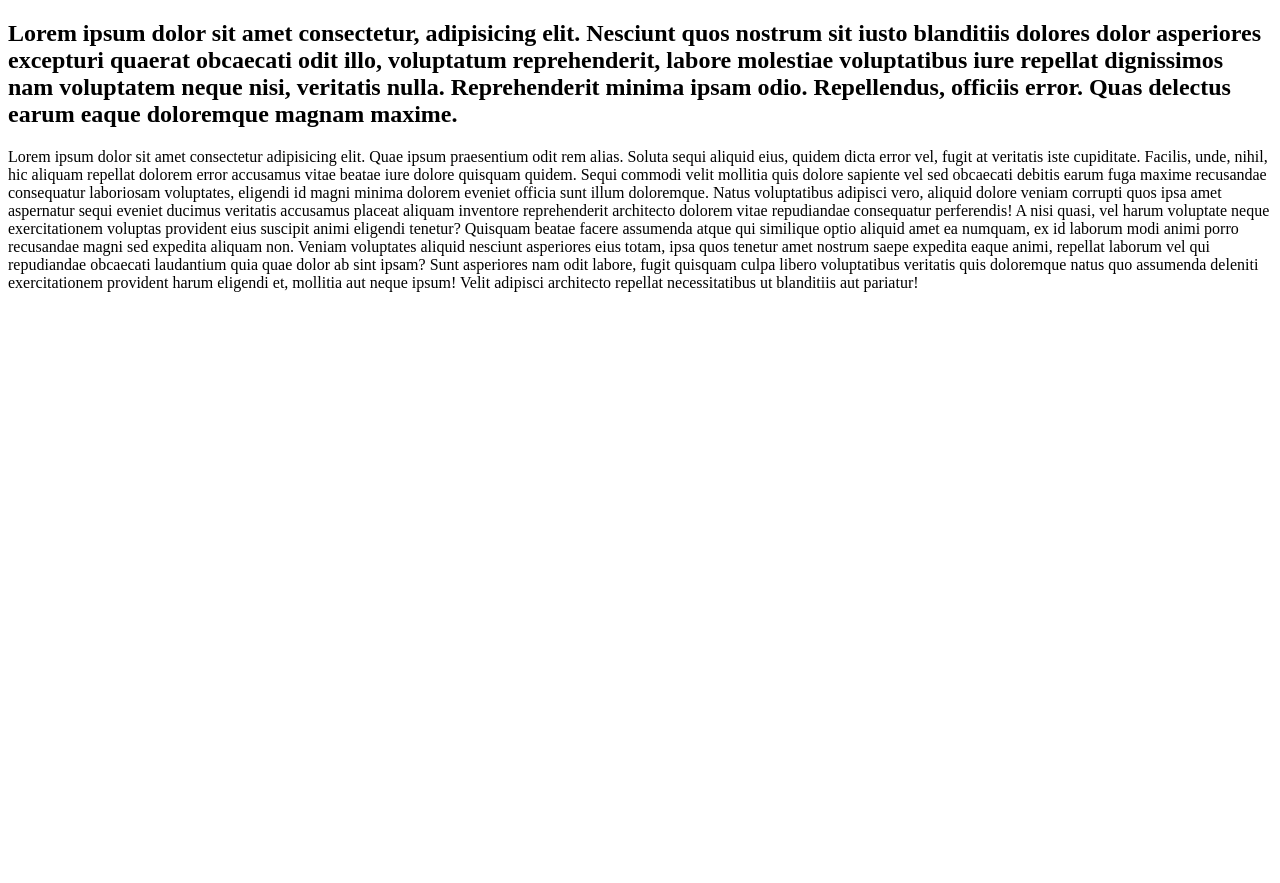
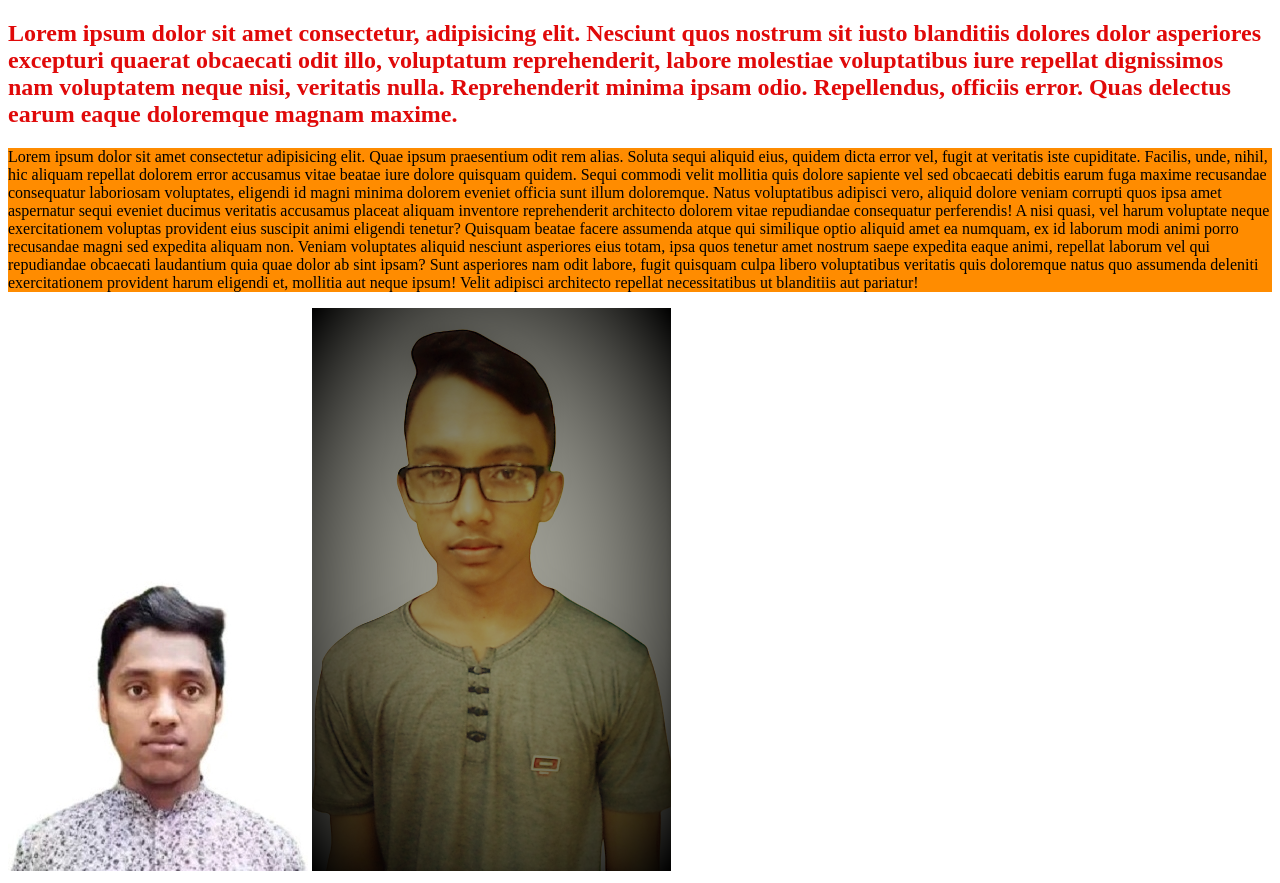
Before and after one commit to NurAlamZiku/my-second-repo, a plain HTML site: page index.html in a window 1280 px wide. Before the commit the page ends 800 px from the top, so only its background shows below. Drawn offline with Linux system fonts and the light colour scheme.

Commit message:
added image

```diff
--- a/index.html
+++ b/index.html
@@ -6,6 +6,7 @@
     <meta http-equiv="X-UA-Compatible" content="IE=edge">
     <meta name="viewport" content="width=device-width, initial-scale=1.0">
     <title>Document</title>
+    <link rel="stylesheet" href="style.css">
 </head>
 
 <body>
@@ -29,6 +30,8 @@
         sint ipsam? Sunt asperiores nam odit labore, fugit quisquam culpa libero voluptatibus veritatis quis doloremque
         natus quo assumenda deleniti exercitationem provident harum eligendi et, mollitia aut neque ipsum! Velit
         adipisci architecto repellat necessitatibus ut blanditiis aut pariatur!</p>
+    <img src="Jiku.jpg" alt="Nur Alam ziku">
+    <img src="neloy.png" alt="Neloy khan">
 </body>
 
 </html>
```
Also changed, not shown: Jiku.jpg (added), neloy.png (added).
